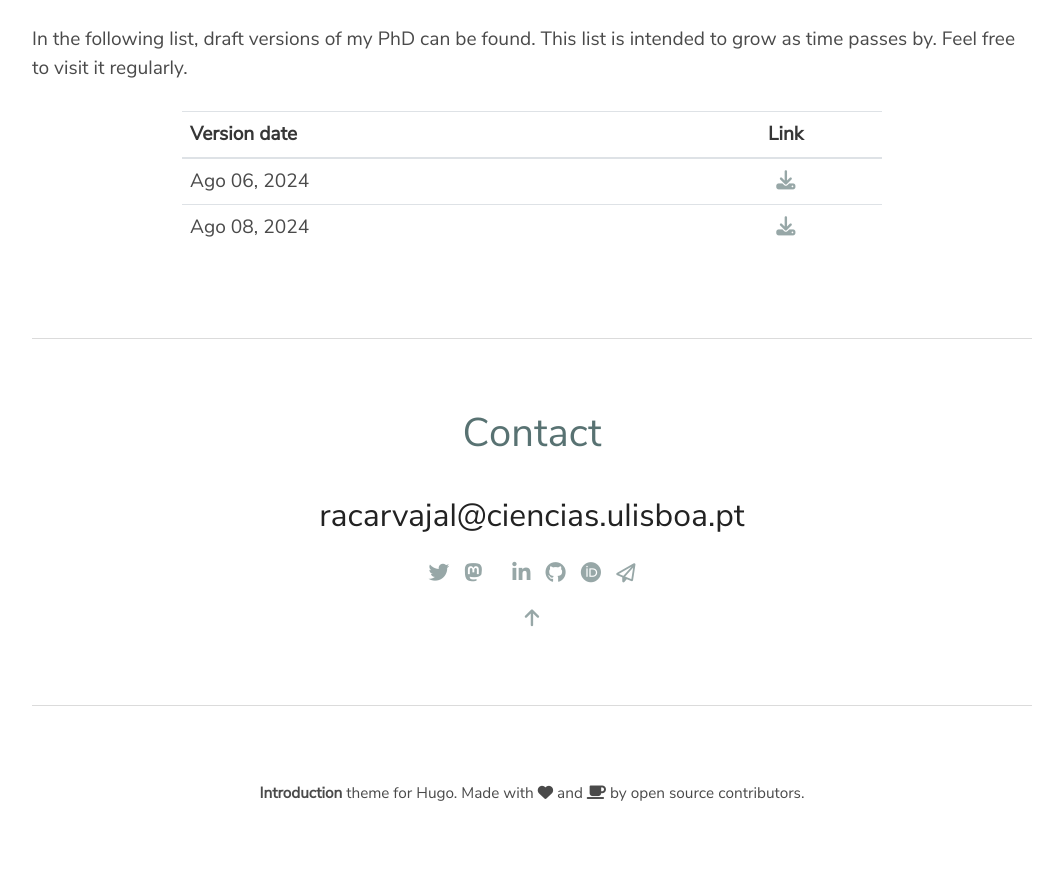
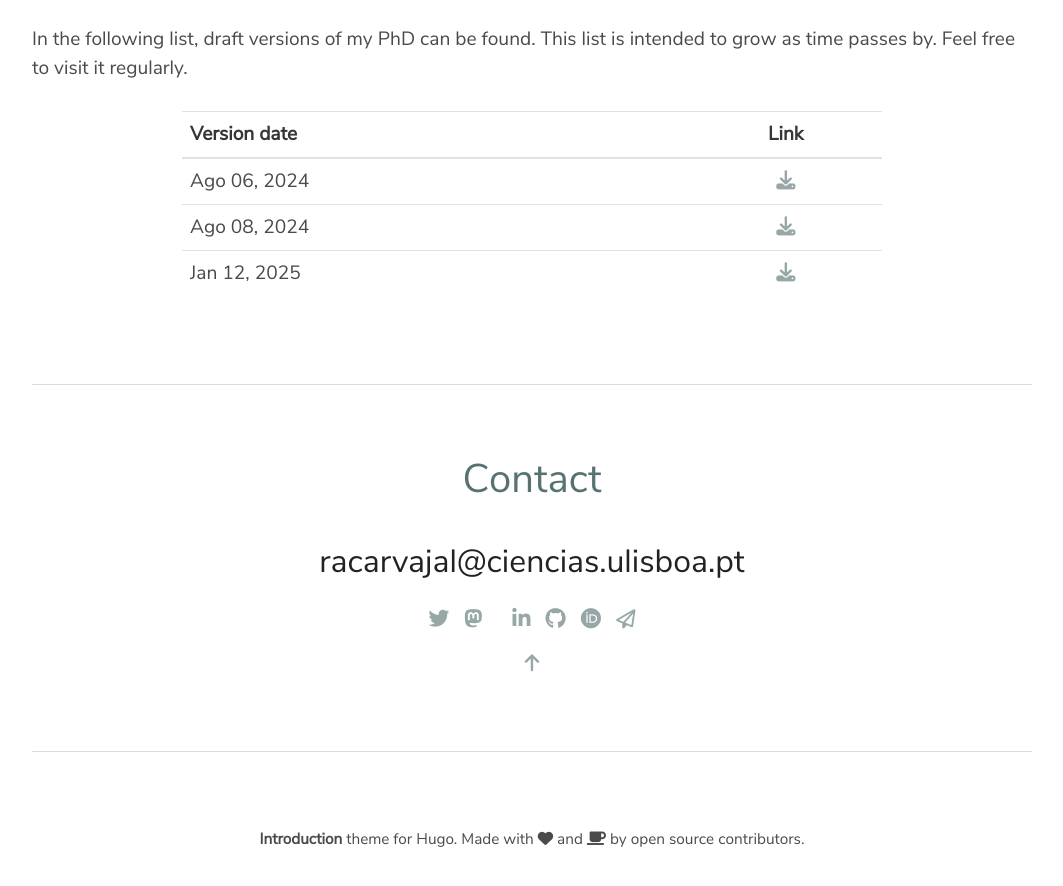
Before and after one commit to racarvajal/racarvajal.github.io, a Jekyll site: the page thesis.html, which Jekyll copies as it is, in a window 1280 px wide and 900 px high, scrolled down 992 px. Shown: the top 886 px of the window, without its empty margins (108-1171 px from the left). Built offline with Jekyll 4.4.1, drawn with Linux system fonts in a browser that asks for light colours; before the commit the page ends 1847 px from its top, so only the background shows below that.

Commit message:
add new file versions

```diff
--- a/thesis.html
+++ b/thesis.html
@@ -126,7 +126,7 @@
           <!--<tr>
             <td>October 12, 2023</td>
             <td class="t-center">
-              <a href="files/thesis/thesis_RCP_FCUL_Oct12.pdf" target="_blank">
+              <a href="files/thesis/thesis_RCP_FCUL_Oct12_2023.pdf" target="_blank">
                 <i class="fa fa-download"></i>
               </a>
             </td>
@@ -134,7 +134,7 @@
           <tr>
             <td>December 06, 2023</td>
             <td class="t-center">
-              <a href="files/thesis/thesis_RCP_FCUL_Dec06.pdf" target="_blank">
+              <a href="files/thesis/thesis_RCP_FCUL_Dec06_2023.pdf" target="_blank">
                 <i class="fa fa-download"></i>
               </a>
             </td>
@@ -142,7 +142,7 @@
           <tr>
             <td>December 07, 2023</td>
             <td class="t-center">
-              <a href="files/thesis/thesis_RCP_FCUL_Dec07.pdf" target="_blank">
+              <a href="files/thesis/thesis_RCP_FCUL_Dec07_2023.pdf" target="_blank">
                 <i class="fa fa-download"></i>
               </a>
             </td>
@@ -150,7 +150,7 @@
           <tr>
             <td>January 08, 2024</td>
             <td class="t-center">
-              <a href="files/thesis/thesis_RCP_FCUL_Jan08.pdf" target="_blank">
+              <a href="files/thesis/thesis_RCP_FCUL_Jan08_2024.pdf" target="_blank">
                 <i class="fa fa-download"></i>
               </a>
             </td>
@@ -158,7 +158,7 @@
           <tr>
             <td>January 20, 2024</td>
             <td class="t-center">
-              <a href="files/thesis/thesis_RCP_FCUL_Jan20.pdf" target="_blank">
+              <a href="files/thesis/thesis_RCP_FCUL_Jan20_2024.pdf" target="_blank">
                 <i class="fa fa-download"></i>
               </a>
             </td>
@@ -166,7 +166,7 @@
           <tr>
             <td>January 22, 2024</td>
             <td class="t-center">
-              <a href="files/thesis/thesis_RCP_FCUL_Jan22.pdf" target="_blank">
+              <a href="files/thesis/thesis_RCP_FCUL_Jan22_2024.pdf" target="_blank">
                 <i class="fa fa-download"></i>
               </a>
             </td>
@@ -174,7 +174,7 @@
           <tr>
             <td>January 29, 2024</td>
             <td class="t-center">
-              <a href="files/thesis/thesis_RCP_FCUL_Jan29.pdf" target="_blank">
+              <a href="files/thesis/thesis_RCP_FCUL_Jan29_2024.pdf" target="_blank">
                 <i class="fa fa-download"></i>
               </a>
             </td>
@@ -182,7 +182,7 @@
           <tr>
             <td>January 30, 2024</td>
             <td class="t-center">
-              <a href="files/thesis/thesis_RCP_FCUL_Jan30.pdf" target="_blank">
+              <a href="files/thesis/thesis_RCP_FCUL_Jan30_2024.pdf" target="_blank">
                 <i class="fa fa-download"></i>
               </a>
             </td>
@@ -190,7 +190,7 @@
           <tr>
             <td>February 05, 2024</td>
             <td class="t-center">
-              <a href="files/thesis/thesis_RCP_FCUL_Feb05.pdf" target="_blank">
+              <a href="files/thesis/thesis_RCP_FCUL_Feb05_2024.pdf" target="_blank">
                 <i class="fa fa-download"></i>
               </a>
             </td>
@@ -198,7 +198,7 @@
           <tr>
             <td>February 13, 2024</td>
             <td class="t-center">
-              <a href="files/thesis/thesis_RCP_FCUL_Feb13.pdf" target="_blank">
+              <a href="files/thesis/thesis_RCP_FCUL_Feb13_2024.pdf" target="_blank">
                 <i class="fa fa-download"></i>
               </a>
             </td>
@@ -206,7 +206,7 @@
           <tr>
             <td>February 14, 2024</td>
             <td class="t-center">
-              <a href="files/thesis/thesis_RCP_FCUL_Feb14.pdf" target="_blank">
+              <a href="files/thesis/thesis_RCP_FCUL_Feb14_2024.pdf" target="_blank">
                 <i class="fa fa-download"></i>
               </a>
             </td>
@@ -214,7 +214,7 @@
           <tr>
             <td>February 21, 2024</td>
             <td class="t-center">
-              <a href="files/thesis/thesis_RCP_FCUL_Feb21.pdf" target="_blank">
+              <a href="files/thesis/thesis_RCP_FCUL_Feb21_2024.pdf" target="_blank">
                 <i class="fa fa-download"></i>
               </a>
             </td>
@@ -222,7 +222,7 @@
           <tr>
             <td>February 22, 2024</td>
             <td class="t-center">
-              <a href="files/thesis/thesis_RCP_FCUL_Feb22.pdf" target="_blank">
+              <a href="files/thesis/thesis_RCP_FCUL_Feb22_2024.pdf" target="_blank">
                 <i class="fa fa-download"></i>
               </a>
             </td>
@@ -230,7 +230,7 @@
           <tr>
             <td>February 25, 2024</td>
             <td class="t-center">
-              <a href="files/thesis/thesis_RCP_FCUL_Feb25.pdf" target="_blank">
+              <a href="files/thesis/thesis_RCP_FCUL_Feb25_2024.pdf" target="_blank">
                 <i class="fa fa-download"></i>
               </a>
             </td>
@@ -238,7 +238,7 @@
           <tr>
             <td>March 03, 2024</td>
             <td class="t-center">
-              <a href="files/thesis/thesis_RCP_FCUL_Mar03.pdf" target="_blank">
+              <a href="files/thesis/thesis_RCP_FCUL_Mar03_2024.pdf" target="_blank">
                 <i class="fa fa-download"></i>
               </a>
             </td>
@@ -246,7 +246,7 @@
           <tr>
             <td>March 08, 2024</td>
             <td class="t-center">
-              <a href="files/thesis/thesis_RCP_FCUL_Mar08.pdf" target="_blank">
+              <a href="files/thesis/thesis_RCP_FCUL_Mar08_2024.pdf" target="_blank">
                 <i class="fa fa-download"></i>
               </a>
             </td>
@@ -254,7 +254,7 @@
           <tr>
             <td>March 11, 2024</td>
             <td class="t-center">
-              <a href="files/thesis/thesis_RCP_FCUL_Mar11.pdf" target="_blank">
+              <a href="files/thesis/thesis_RCP_FCUL_Mar11_2024.pdf" target="_blank">
                 <i class="fa fa-download"></i>
               </a>
             </td>
@@ -262,7 +262,7 @@
           <tr>
             <td>March 13, 2024</td>
             <td class="t-center">
-              <a href="files/thesis/thesis_RCP_FCUL_Mar13.pdf" target="_blank">
+              <a href="files/thesis/thesis_RCP_FCUL_Mar13_2024.pdf" target="_blank">
                 <i class="fa fa-download"></i>
               </a>
             </td>
@@ -270,7 +270,7 @@
           <tr>
             <td>March 15, 2024</td>
             <td class="t-center">
-              <a href="files/thesis/thesis_RCP_FCUL_Mar15.pdf" target="_blank">
+              <a href="files/thesis/thesis_RCP_FCUL_Mar15_2024.pdf" target="_blank">
                 <i class="fa fa-download"></i>
               </a>
             </td>
@@ -278,7 +278,7 @@
           <tr>
             <td>March 18, 2024</td>
             <td class="t-center">
-              <a href="files/thesis/thesis_RCP_FCUL_Mar18.pdf" target="_blank">
+              <a href="files/thesis/thesis_RCP_FCUL_Mar18_2024.pdf" target="_blank">
                 <i class="fa fa-download"></i>
               </a>
             </td>
@@ -286,7 +286,7 @@
           <tr>
             <td>March 22, 2024</td>
             <td class="t-center">
-              <a href="files/thesis/thesis_RCP_FCUL_Mar22.pdf" target="_blank">
+              <a href="files/thesis/thesis_RCP_FCUL_Mar22_2024.pdf" target="_blank">
                 <i class="fa fa-download"></i>
               </a>
             </td>
@@ -294,7 +294,7 @@
           <tr>
             <td>March 27, 2024</td>
             <td class="t-center">
-              <a href="files/thesis/thesis_RCP_FCUL_Mar27.pdf" target="_blank">
+              <a href="files/thesis/thesis_RCP_FCUL_Mar27_2024.pdf" target="_blank">
                 <i class="fa fa-download"></i>
               </a>
             </td>
@@ -302,7 +302,7 @@
           <tr>
             <td>March 29, 2024</td>
             <td class="t-center">
-              <a href="files/thesis/thesis_RCP_FCUL_Mar29.pdf" target="_blank">
+              <a href="files/thesis/thesis_RCP_FCUL_Mar29_2024.pdf" target="_blank">
                 <i class="fa fa-download"></i>
               </a>
             </td>
@@ -310,7 +310,7 @@
           <tr>
             <td>March 31, 2024</td>
             <td class="t-center">
-              <a href="files/thesis/thesis_RCP_FCUL_Mar31.pdf" target="_blank">
+              <a href="files/thesis/thesis_RCP_FCUL_Mar31_2024.pdf" target="_blank">
                 <i class="fa fa-download"></i>
               </a>
             </td>
@@ -318,7 +318,7 @@
           <tr>
             <td>April 11, 2024</td>
             <td class="t-center">
-              <a href="files/thesis/thesis_RCP_FCUL_Apr11.pdf" target="_blank">
+              <a href="files/thesis/thesis_RCP_FCUL_Apr11_2024.pdf" target="_blank">
                 <i class="fa fa-download"></i>
               </a>
             </td>
@@ -326,7 +326,7 @@
           <tr>
             <td>April 16, 2024</td>
             <td class="t-center">
-              <a href="files/thesis/thesis_RCP_FCUL_Apr16.pdf" target="_blank">
+              <a href="files/thesis/thesis_RCP_FCUL_Apr16_2024.pdf" target="_blank">
                 <i class="fa fa-download"></i>
               </a>
             </td>
@@ -334,7 +334,7 @@
           <tr>
             <td>April 18, 2024</td>
             <td class="t-center">
-              <a href="files/thesis/thesis_RCP_FCUL_Apr18.pdf" target="_blank">
+              <a href="files/thesis/thesis_RCP_FCUL_Apr18_2024.pdf" target="_blank">
                 <i class="fa fa-download"></i>
               </a>
             </td>
@@ -342,7 +342,7 @@
           <tr>
             <td>April 24, 2024</td>
             <td class="t-center">
-              <a href="files/thesis/thesis_RCP_FCUL_Apr24.pdf" target="_blank">
+              <a href="files/thesis/thesis_RCP_FCUL_Apr24_2024.pdf" target="_blank">
                 <i class="fa fa-download"></i>
               </a>
             </td>
@@ -350,7 +350,7 @@
           <tr>
             <td>April 26, 2024</td>
             <td class="t-center">
-              <a href="files/thesis/thesis_RCP_FCUL_Apr24.pdf" target="_blank">
+              <a href="files/thesis/thesis_RCP_FCUL_Apr24_2024.pdf" target="_blank">
                 <i class="fa fa-download"></i>
               </a>
             </td>
@@ -358,7 +358,7 @@
           <tr>
             <td>April 28, 2024</td>
             <td class="t-center">
-              <a href="files/thesis/thesis_RCP_FCUL_Apr28.pdf" target="_blank">
+              <a href="files/thesis/thesis_RCP_FCUL_Apr28_2024.pdf" target="_blank">
                 <i class="fa fa-download"></i>
               </a>
             </td>
@@ -366,7 +366,7 @@
           <tr>
             <td>April 30, 2024</td>
             <td class="t-center">
-              <a href="files/thesis/thesis_RCP_FCUL_Apr30.pdf" target="_blank">
+              <a href="files/thesis/thesis_RCP_FCUL_Apr30_2024.pdf" target="_blank">
                 <i class="fa fa-download"></i>
               </a>
             </td>
@@ -374,7 +374,7 @@
           <tr>
             <td>May 01, 2024</td>
             <td class="t-center">
-              <a href="files/thesis/thesis_RCP_FCUL_May01.pdf" target="_blank">
+              <a href="files/thesis/thesis_RCP_FCUL_May01_2024.pdf" target="_blank">
                 <i class="fa fa-download"></i>
               </a>
             </td>
@@ -382,7 +382,7 @@
           <tr>
             <td>May 21, 2024</td>
             <td class="t-center">
-              <a href="files/thesis/thesis_RCP_FCUL_May21.pdf" target="_blank">
+              <a href="files/thesis/thesis_RCP_FCUL_May21_2024.pdf" target="_blank">
                 <i class="fa fa-download"></i>
               </a>
             </td>
@@ -390,7 +390,7 @@
           <tr>
             <td>Jun 07, 2024</td>
             <td class="t-center">
-              <a href="files/thesis/thesis_RCP_FCUL_first_submitted_Jun07.pdf" target="_blank">
+              <a href="files/thesis/thesis_RCP_FCUL_first_submitted_Jun07_2024.pdf" target="_blank">
                 <i class="fa fa-download"></i>
               </a>
             </td>
@@ -398,7 +398,7 @@
           <tr>
             <td>Jun 17, 2024</td>
             <td class="t-center">
-              <a href="files/thesis/thesis_RCP_FCUL_second_submitted_Jun17.pdf" target="_blank">
+              <a href="files/thesis/thesis_RCP_FCUL_second_submitted_Jun17_2024.pdf" target="_blank">
                 <i class="fa fa-download"></i>
               </a>
             </td>
@@ -406,7 +406,7 @@
           <tr>
             <td>Jun 20, 2024</td>
             <td class="t-center">
-              <a href="files/thesis/thesis_RCP_FCUL_second_submitted_Jun20.pdf" target="_blank">
+              <a href="files/thesis/thesis_RCP_FCUL_second_submitted_Jun20_2024.pdf" target="_blank">
                 <i class="fa fa-download"></i>
               </a>
             </td>
@@ -414,7 +414,7 @@
           <tr>
             <td>Ago 01, 2024</td>
             <td class="t-center">
-              <a href="files/thesis/thesis_RCP_FCUL_Ago01.pdf" target="_blank">
+              <a href="files/thesis/thesis_RCP_FCUL_Ago01_2024.pdf" target="_blank">
                 <i class="fa fa-download"></i>
               </a>
             </td>
@@ -422,7 +422,7 @@
           <tr>
             <td>Ago 06, 2024</td>
             <td class="t-center">
-              <a href="files/thesis/thesis_RCP_FCUL_Ago06.pdf" target="_blank">
+              <a href="files/thesis/thesis_RCP_FCUL_Ago06_2024.pdf" target="_blank">
                 <i class="fa fa-download"></i>
               </a>
             </td>
@@ -430,7 +430,15 @@
           <tr>
             <td>Ago 08, 2024</td>
             <td class="t-center">
-              <a href="files/thesis/thesis_RCP_FCUL_Ago08.pdf" target="_blank">
+              <a href="files/thesis/thesis_RCP_FCUL_Ago08_2024.pdf" target="_blank">
+                <i class="fa fa-download"></i>
+              </a>
+            </td>
+          </tr>
+          <tr>
+            <td>Jan 12, 2025</td>
+            <td class="t-center">
+              <a href="files/thesis/thesis_RCP_FCUL_final_version_Jan12_2025.pdf" target="_blank">
                 <i class="fa fa-download"></i>
               </a>
             </td>
```
